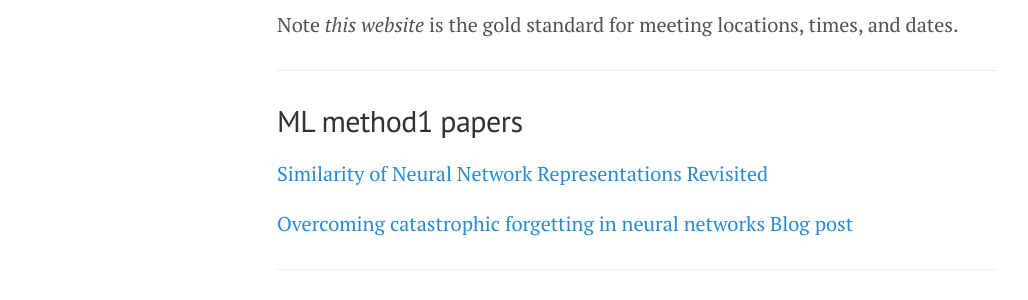
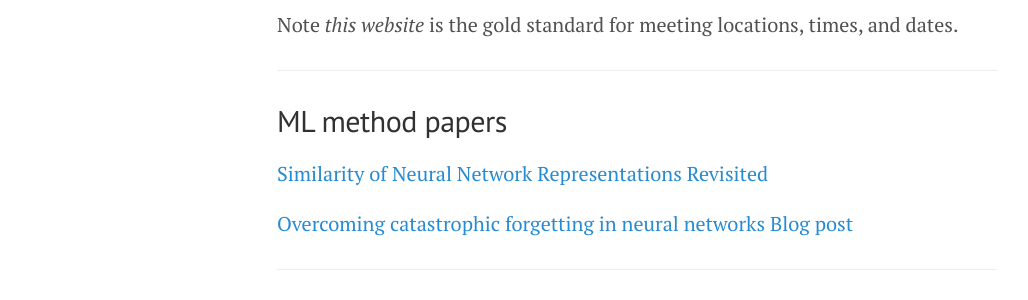
Before and after one commit to NematiLab/bmijc, a Jekyll site: the page built from index.md, in a window 1280 px wide and 900 px high, scrolled down 2180 px. Shown: the part 159-459 px from the top of the window, without its empty margins (3-1031 px from the left). Built offline with Jekyll 4.4.1, drawn with Linux system fonts in a browser that asks for light colours; nearby versions of some CDN libraries.

```diff
--- a/index.md
+++ b/index.md
@@ -65,7 +65,7 @@
 
 ---
 
-## ML method1 papers
+## ML method papers
 <a name="ml"></a>
 
 [Similarity of Neural Network Representations Revisited](https://arxiv.org/abs/1905.00414){:target="_blank"}
```
